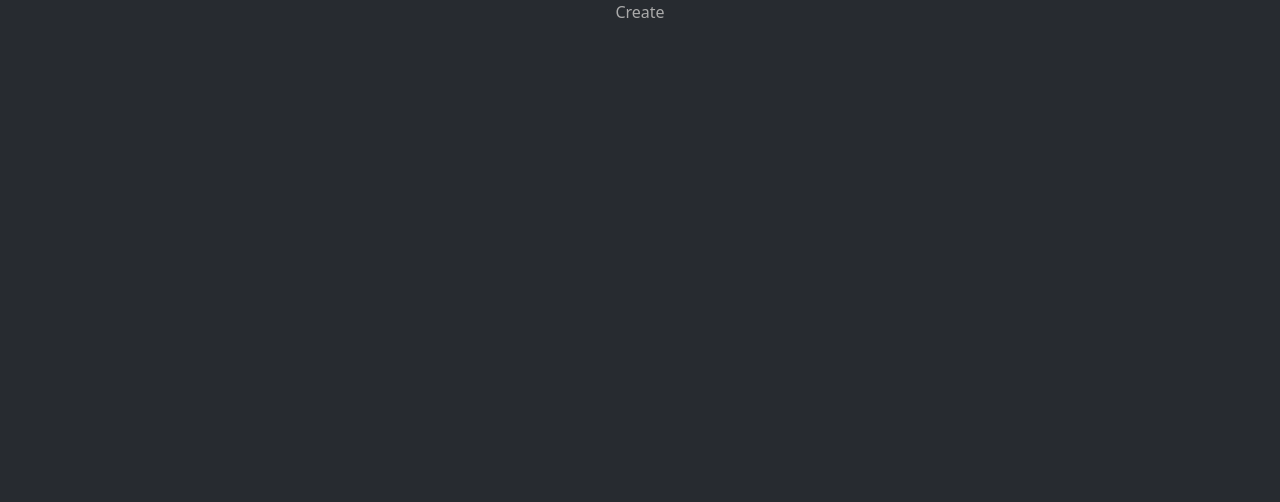
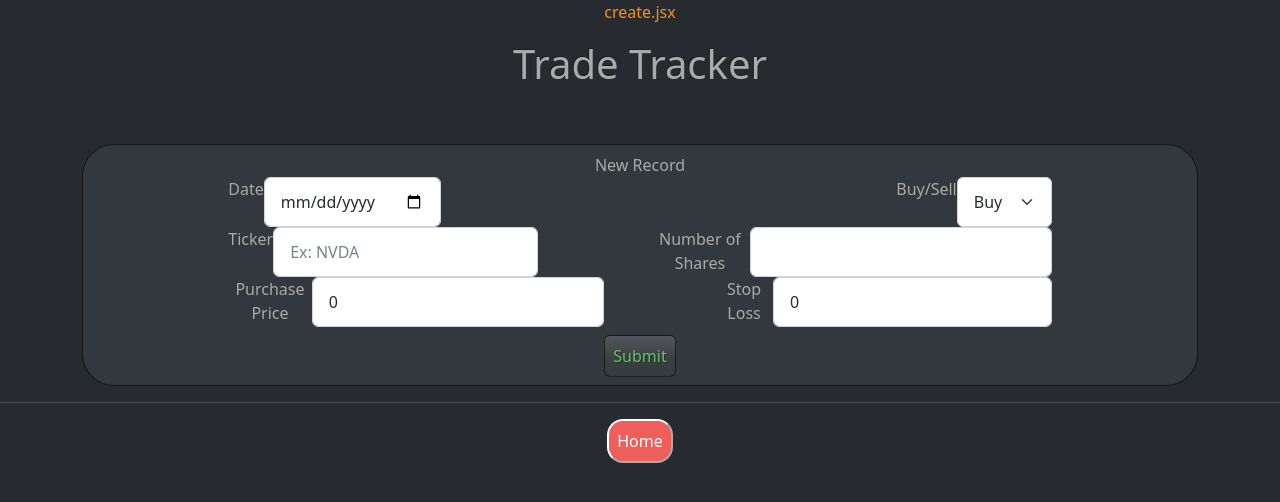
Before and after one commit to davemann100/InvestmentInsights, a React (Create React App) app in the folder client/: page /create in a window 1280 px wide. Shown: the top 502 px of the page. Built offline with nearby package versions, Linux system fonts and the light colour scheme.

Commit message:
insert record form

```diff
--- a/client/src/components/Create.jsx
+++ b/client/src/components/Create.jsx
@@ -1,7 +1,132 @@
-import React from "react";
+import React, { useState } from "react";
+import { Link } from "react-router-dom";
 
 const Create = (props) => {
-  return <div>Create</div>;
+  //state variables for each form input
+  const [date, setDate] = useState("");
+  const [b_s, setB_s] = useState("");
+  const [ticker, setTicker] = useState("");
+  const [numShares, setNumShares] = useState("");
+  const [purchasePrice, setPurchasePrice] = useState(0);
+  const [stopLoss, setStopLoss] = useState(0);
+
+  const formHandler = (e) => {
+    e.preventDefault();
+    console.log("form submit");
+  };
+
+  return (
+    <div>
+      <p className="text-warning">create.jsx</p>
+      <h1>Trade Tracker</h1>
+      {/* Scrolling tickers */}
+      <marquee>
+        <div>
+          <p className="bg-danger text-dark w-50 text-center border border-success">
+            TSLA=$172.32 META=$172.32 NVDA=$172.32
+          </p>
+        </div>
+      </marquee>
+      {/* Record Form */}
+      <div className="container">
+        <div className="card rounded-5 p-2">
+          <div>New Record</div>
+          <form onSubmit={formHandler} className="w-75 mx-auto">
+            <div className="form-group d-flex justify-content-between">
+              <div className="d-flex">
+                <label htmlFor="date">Date</label>
+                <input
+                  type="date"
+                  className="form-control"
+                  name="date"
+                  value={date}
+                  onChange={(e) => {
+                    setDate(e.target.value);
+                  }}
+                />
+              </div>
+              <div className="d-flex">
+                <label htmlFor="b-s">Buy/Sell</label>
+                <select
+                  className="form-select"
+                  name="b-s"
+                  onChange={(e) => {
+                    setB_s(e.target.value);
+                  }}
+                >
+                  <option defaultValue="Buy">Buy</option>
+                  <option value="Sell">Sell</option>
+                </select>
+              </div>
+            </div>
+            <div className="form-group d-flex justify-content-between">
+              <div className="d-flex">
+                <label htmlFor="ticker">Ticker</label>
+                <input
+                  className="form-control"
+                  name="ticker"
+                  placeholder="Ex: NVDA"
+                  value={ticker}
+                  onChange={(e) => {
+                    setTicker(e.target.value);
+                  }}
+                />
+              </div>
+              <div className="d-flex">
+                <label htmlFor="numShares">Number of Shares</label>
+                <input
+                  type="number"
+                  className="form-control"
+                  name="numShares"
+                  value={numShares}
+                  onChange={(e) => {
+                    setNumShares(e.target.value);
+                  }}
+                />
+              </div>
+            </div>
+            <div className="form-group d-flex justify-content-between">
+              <div className="d-flex">
+                <label htmlFor="purchasePrice">Purchase Price</label>
+                <input
+                  type="number"
+                  className="form-control"
+                  name="purchasePrice"
+                  value={purchasePrice}
+                  onChange={(e) => {
+                    setPurchasePrice(e.target.value);
+                  }}
+                />
+              </div>
+              <div className="d-flex">
+                <label htmlFor="stopLoss">Stop Loss</label>
+                <input
+                  type="number"
+                  className="form-control"
+                  name="stopLoss"
+                  value={stopLoss}
+                  onChange={(e) => {
+                    setStopLoss(e.target.value);
+                  }}
+                />
+              </div>
+            </div>
+
+            <button
+              type="submit"
+              className="btn btn-primary mt-2 p-2 text-success"
+            >
+              Submit
+            </button>
+          </form>
+        </div>
+      </div>
+      <hr></hr>
+      <Link to={"/dashboard"}>
+        <button className="bg-danger rounded-4 p-2">Home</button>
+      </Link>
+    </div>
+  );
 };
 
 export default Create;
--- a/client/src/components/Dashboard.jsx
+++ b/client/src/components/Dashboard.jsx
@@ -6,12 +6,13 @@ const Dashboard = (props) => {
   const searchHandler = (e) => {
     e.preventDefault();
     console.log("search click");
+    console.log(process.env.REACT_APP_API_KEY);
   };
 
   return (
     <div>
-      <p className="text-center text-warning">Dashboard.jsx</p>
-      <h1 className="text-center">Welcome -FirstNameHere-</h1>
+      <p className="text-warning">Dashboard.jsx</p>
+      <h1>Welcome, -FirstNameHere-</h1>
       {/* Scrolling tickers */}
       <marquee>
         <div>
@@ -22,7 +23,7 @@ const Dashboard = (props) => {
       </marquee>
 
       {/* L/R cols for chart and quick search */}
-      <div className="container d-flex justify-content-between">
+      <div className="container d-flex justify-content-around">
         <div className="left">
           <p>$.Chart Here.$</p>
           <p>-need todo research-</p>
```
Also changed, not shown: 1 other file (tests, documents, lock files or other folders).
